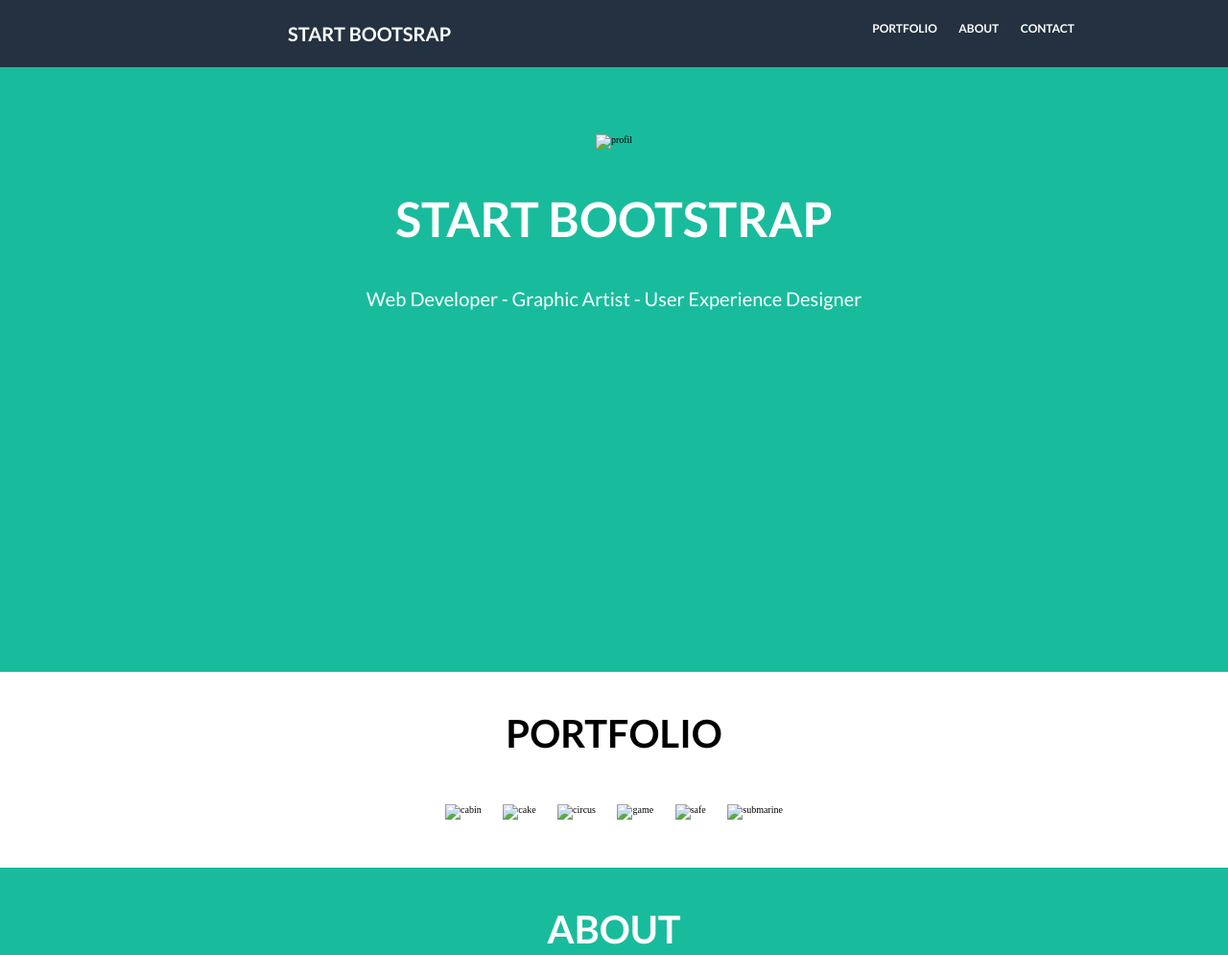
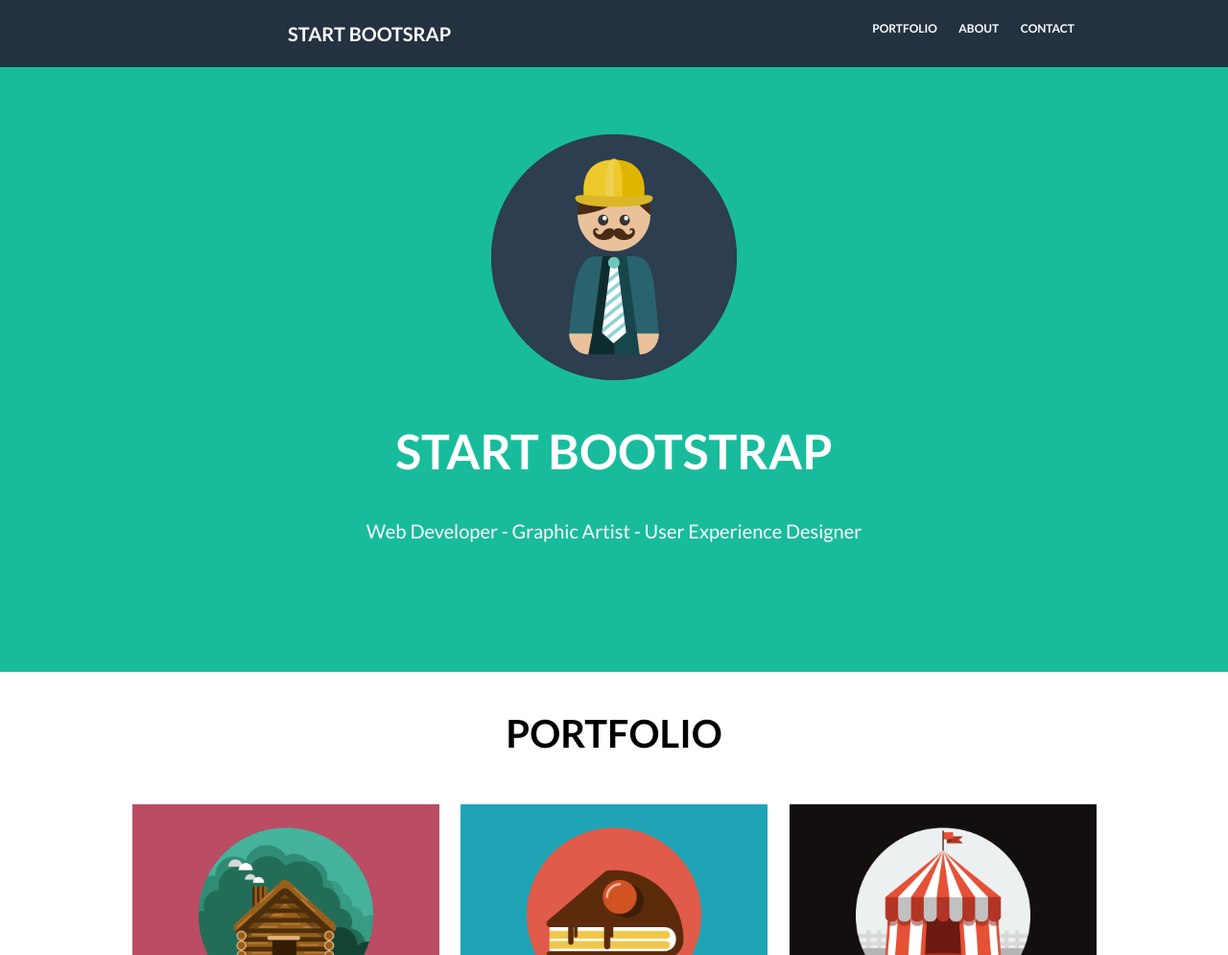
Before and after one commit to SonnyCabrisseau/SonnyCabrisseau.github.io, a plain HTML site: page index.html in a window 1280 px wide. Shown: the top 995 px of the page at 96% size. Drawn offline with Linux system fonts and the light colour scheme.

Commit message:
Update index.html

```diff
--- a/index.html
+++ b/index.html
@@ -31,7 +31,7 @@
 			<section>
 				<aside>
 
-					<img src="img/profile.png" alt="profil">
+					<img src="profile.png" alt="profil">
 
 				</aside>
 
@@ -44,12 +44,12 @@
 			<section id="Portfolio">
 				<h3>Portfolio</h3>
 
-				<img src="img/cabin.png" alt="cabin">
-				<img src="img/cake.png" alt="cake">
-				<img src="img/circus.png" alt="circus">
-				<img src="img/game.png" alt="game">
-				<img src="img/safe.png" alt="safe">
-				<img src="img/submarine.png" alt="submarine">
+				<img src="cabin.png" alt="cabin">
+				<img src="cake.png" alt="cake">
+				<img src="circus.png" alt="circus">
+				<img src="game.png" alt="game">
+				<img src="safe.png" alt="safe">
+				<img src="submarine.png" alt="submarine">
 
 
 
@@ -108,8 +108,8 @@
 
 				<article>
 					<h4>Around the web</h4>
-					<img src="img/facebook.png" alt="facebook">
-					<img src="img/ld.png" alt="facebook">
+					<img src="facebook.png" alt="facebook">
+					<img src="ld.png" alt="facebook">
 
 
 				</article>
```
